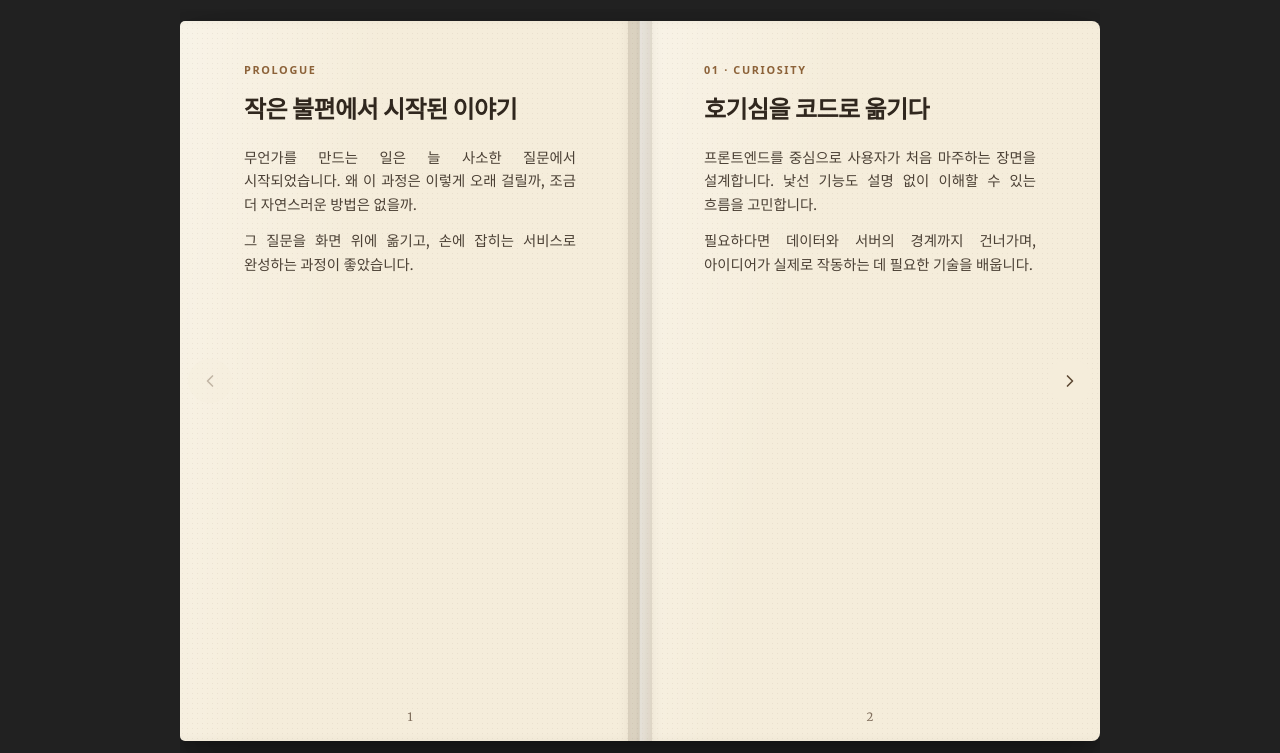
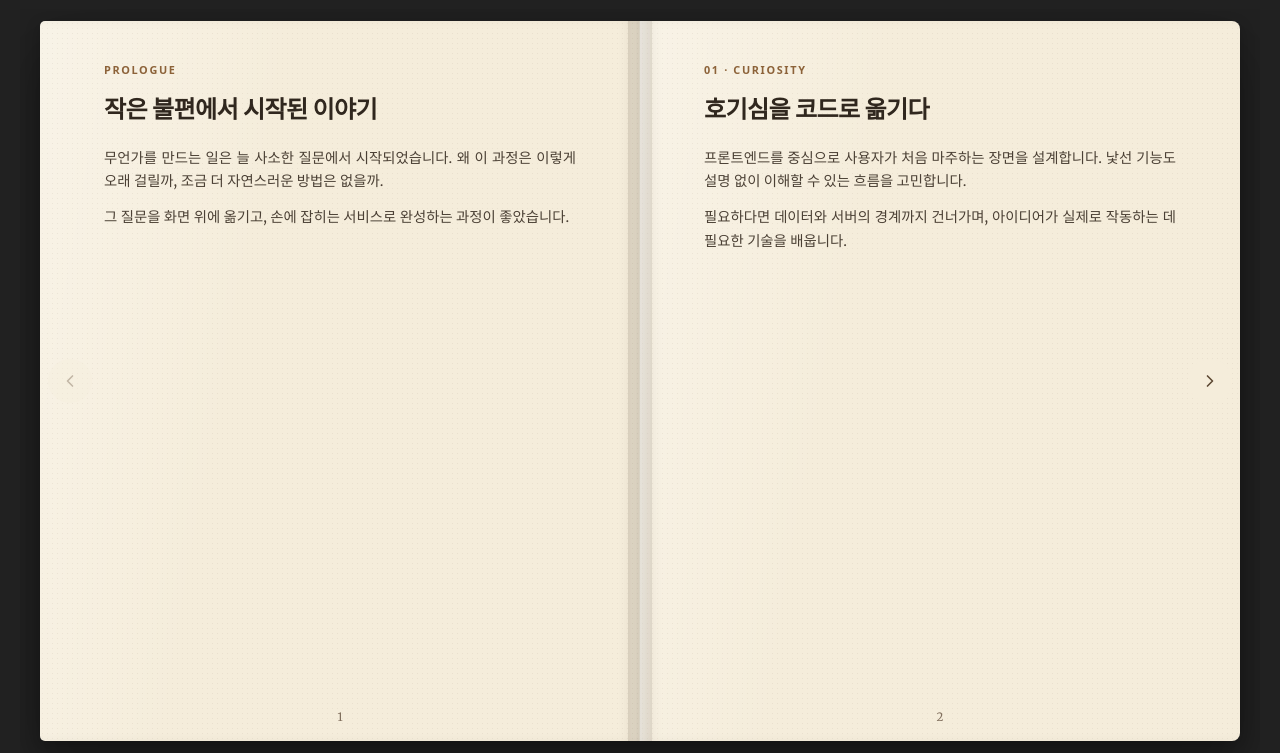
Before and after one commit to TaehyunJeon0203/TaehyunJeon0203.github.io, a Gatsby site: page /portfolio in a window 1280 px wide. Both pictures are taken after a click on the button "Story". Shown: the part 47-800 px from the top of the page. Built offline with nearby package versions, Linux system fonts and the light colour scheme; Gatsby itself is replaced by a stand-in of ours.

Commit message:
fix: 소설형 포트폴리오 가로 폭 확장

```diff
--- a/src/components/layout.tsx
+++ b/src/components/layout.tsx
@@ -8,14 +8,24 @@ interface LayoutProps {
   title?: string
   children: ReactNode
   headerControls?: ReactNode
+  wide?: boolean
 }
 
-const Layout = ({ location, children, headerControls }: LayoutProps) => {
+const Layout = ({
+  location,
+  children,
+  headerControls,
+  wide = false,
+}: LayoutProps) => {
   const rootPath = `${__PATH_PREFIX__}/`
   const isRootPath = location.pathname === rootPath
 
   return (
-    <div className={`global-wrapper ${isRootPath ? "root" : "subpage"}`}>
+    <div
+      className={`global-wrapper ${isRootPath ? "root" : "subpage"}${
+        wide ? " wide-layout" : ""
+      }`}
+    >
       <Header isRootPath={isRootPath} pageControls={headerControls} />
       <main>{children}</main>
     </div>
--- a/src/pages/portfolio.tsx
+++ b/src/pages/portfolio.tsx
@@ -410,6 +410,7 @@ const PortfolioPage = ({ data, location }: PageProps<PortfolioPageData>) => {
       location={location}
       title={siteTitle}
       headerControls={<PortfolioModeToggle mode={mode} onChange={changeMode} />}
+      wide={mode === "story"}
     >
       {mode === "story" && (
         <div className="portfolio-story-mode">
--- a/src/style/PortfolioStory.css
+++ b/src/style/PortfolioStory.css
@@ -16,7 +16,7 @@
 .portfolio-story {
   display: flex;
   width: 100%;
-  max-width: 1040px;
+  max-width: 1200px;
   min-height: 0;
   flex: 1 1 auto;
   flex-direction: column;
--- a/src/style/layout.css
+++ b/src/style/layout.css
@@ -5,6 +5,10 @@
   max-width: 960px; /* 적절한 가로 최대 너비 설정 */
   margin: 0 auto; /* 가운데 정렬을 위해 */
   padding: 56px 20px 0; /* 콘텐츠와의 간격을 위해 */
+}
+
+.global-wrapper.wide-layout {
+  max-width: 1280px;
 }
 
 .global-header {
```
